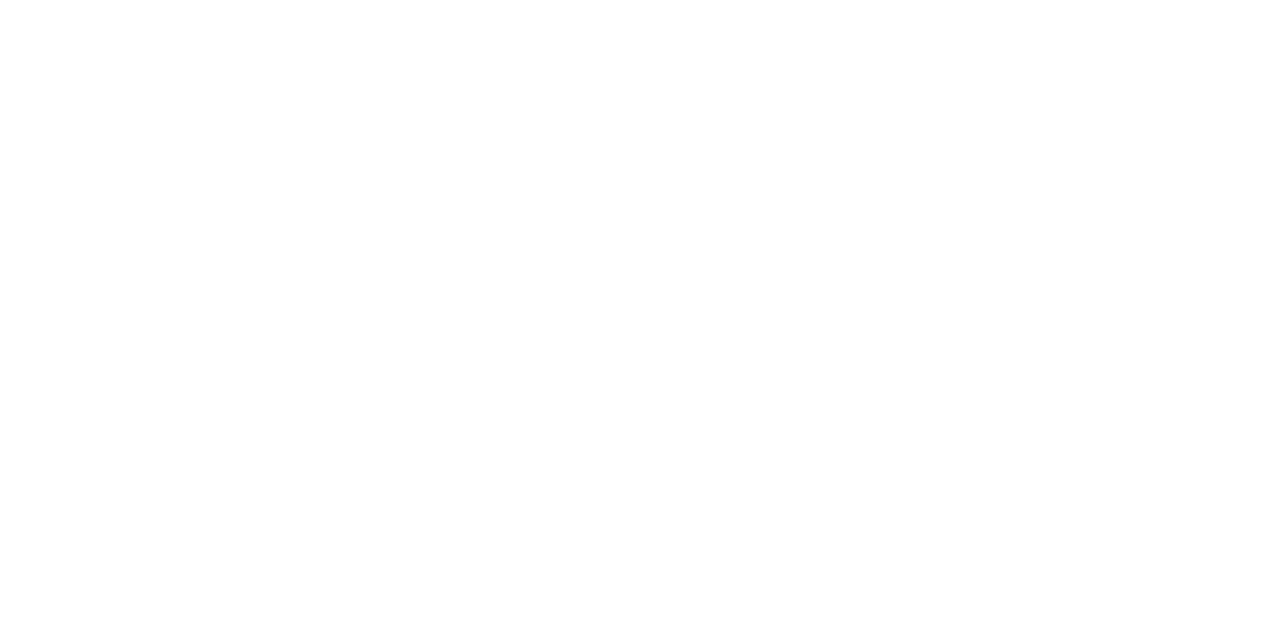
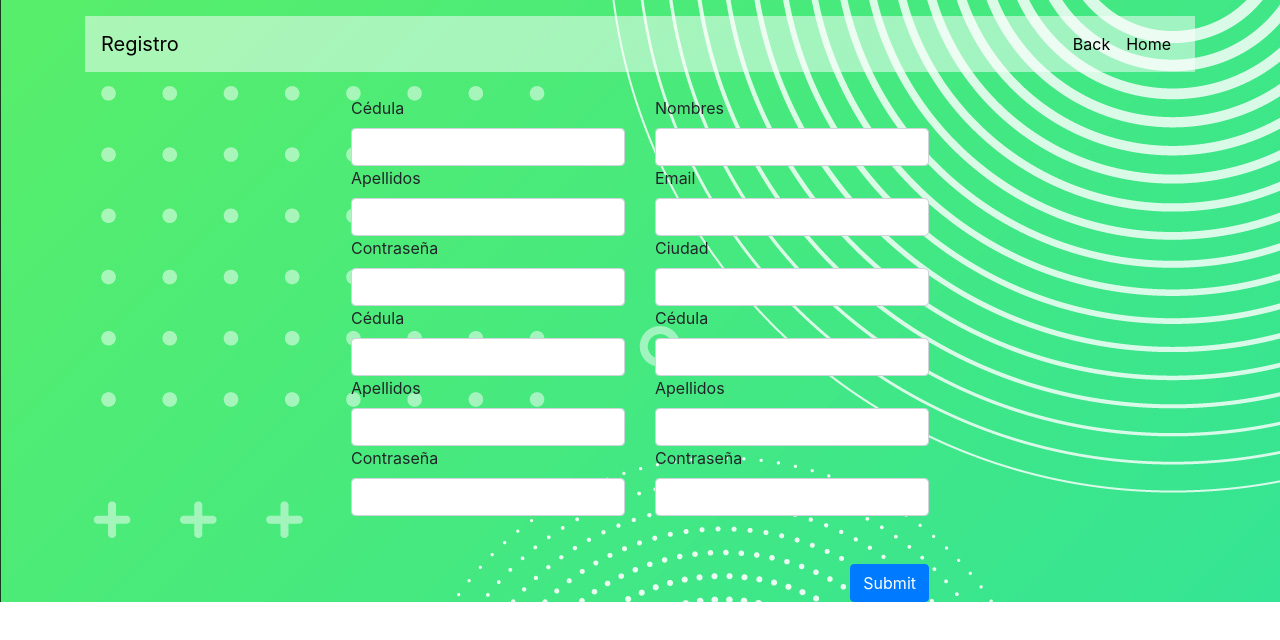
Before and after one commit to Jhusseth/Pets_Care, a Nuxt app in the folder Pets_Care_Nuxt/: page /registerColl in a window 1280 px wide. Before the commit this address had no page. Shown: the top 640 px of the page. Built offline with nearby package versions, Linux system fonts and the light colour scheme.

Commit message:
add components for registerUser and RegisterColl and add component headerregister

```diff
--- /dev/null
+++ b/Pets_Care_Nuxt/components/HeaderRegister.vue
@@ -0,0 +1,39 @@
+<template>
+    <div class = "container mt-3">
+        <nav class="navbar navbar-expand-lg">
+            <a class="navbar-brand" href="#">Registro</a>
+            <button class="navbar-toggler" type="button" data-toggle="collapse" data-target="#navbarSupportedContent" aria-controls="navbarSupportedContent" aria-expanded="false" aria-label="Toggle navigation">
+                <span class="navbar-toggler-icon"></span>
+            </button>
+            <div class="collapse navbar-collapse" id="navbarSupportedContent">
+                <ul class="navbar-nav ml-auto">
+                    <li class="nav-item active ">
+                        <a class="nav-link" href="/login">Back <span class="sr-only">(current)</span></a>
+                    </li>
+                    <li class="nav-item active ">
+                        <a class="nav-link" href="/">Home<span class="sr-only">(current)</span></a>
+                    </li>
+                </ul>
+            </div>
+        </nav>
+    </div>
+</template>
+
+<script>
+export default {
+    name: 'HeaderRegister'
+
+}
+</script>
+
+<style scoped>
+.navbar{
+    background-color: rgba(255,256,255,0.50);
+}
+.navbar-brand{
+    color:black
+}
+.nav-link{
+    color:black
+}
+</style>
--- /dev/null
+++ b/Pets_Care_Nuxt/pages/registerColl.vue
@@ -0,0 +1,58 @@
+<template>
+    <div class= "rows">
+        <div class= "row">
+            <HeaderRegister/>
+        </div>
+        <div class= "d-flex justify-content-center mt-4">
+            <form>
+                <div class="row">
+                    <div class="col">
+                        <label for="exampleInputEmail1">Cédula</label>
+                        <input type="email" class="form-control" id="exampleInputEmail1" aria-describedby="emailHelp">
+                        <label for="exampleInputEmail1">Apellidos</label>
+                        <input type="email" class="form-control" id="exampleInputEmail1" aria-describedby="emailHelp">
+                        <label for="exampleInputEmail1">Contraseña</label>
+                        <input type="email" class="form-control" id="exampleInputEmail1" aria-describedby="emailHelp">
+                        <label for="exampleInputEmail1">Cédula</label>
+                        <input type="email" class="form-control" id="exampleInputEmail1" aria-describedby="emailHelp">
+                        <label for="exampleInputEmail1">Apellidos</label>
+                        <input type="email" class="form-control" id="exampleInputEmail1" aria-describedby="emailHelp">
+                        <label for="exampleInputEmail1">Contraseña</label>
+                        <input type="email" class="form-control" id="exampleInputEmail1" aria-describedby="emailHelp">
+                    </div>
+                    <div class="col">
+                        <label for="exampleInputEmail1">Nombres</label>
+                        <input type="email" class="form-control" id="exampleInputEmail1" aria-describedby="emailHelp">
+                        <label for="exampleInputEmail1">Email</label>
+                        <input type="email" class="form-control" id="exampleInputEmail1" aria-describedby="emailHelp">
+                        <label for="exampleInputEmail1">Ciudad</label>
+                        <input type="email" class="form-control" id="exampleInputEmail1" aria-describedby="emailHelp">
+                        <label for="exampleInputEmail1">Cédula</label>
+                        <input type="email" class="form-control" id="exampleInputEmail1" aria-describedby="emailHelp">
+                        <label for="exampleInputEmail1">Apellidos</label>
+                        <input type="email" class="form-control" id="exampleInputEmail1" aria-describedby="emailHelp">
+                        <label for="exampleInputEmail1">Contraseña</label>
+                        <input type="email" class="form-control" id="exampleInputEmail1" aria-describedby="emailHelp">
+                    </div>
+                </div>
+                <div class= "d-flex justify-content-end mt-5">
+                    <button type="submit" class="btn btn-primary">Submit</button>
+                </div>
+            </form>
+        </div>
+    </div>
+</template>
+
+<script>
+import HeaderRegister from '../components/HeaderRegister'
+export default {
+    name: 'RegisterColl',
+     components:{
+        HeaderRegister
+    }
+}
+</script>
+
+<style>
+
+</style>
--- /dev/null
+++ b/Pets_Care_Nuxt/pages/registerUser.vue
@@ -0,0 +1,61 @@
+<template>
+    <div class= "rows">
+        <div class= "row">
+            <HeaderRegister/>
+        </div>
+        <div class= "d-flex justify-content-center mt-4">
+            <form>
+                <div class="row">
+                    <div class="col">
+                        <label for="exampleInputEmail1">Cédula</label>
+                        <input type="email" class="form-control" id="exampleInputEmail1" aria-describedby="emailHelp">
+                        <label for="exampleInputEmail1">Apellidos</label>
+                        <input type="email" class="form-control" id="exampleInputEmail1" aria-describedby="emailHelp">
+                        <label for="exampleInputEmail1">Contraseña</label>
+                        <input type="email" class="form-control" id="exampleInputEmail1" aria-describedby="emailHelp">
+                        <label for="exampleInputEmail1">Cédula</label>
+                        <input type="email" class="form-control" id="exampleInputEmail1" aria-describedby="emailHelp">
+                        <label for="exampleInputEmail1">Apellidos</label>
+                        <input type="email" class="form-control" id="exampleInputEmail1" aria-describedby="emailHelp">
+                        <label for="exampleInputEmail1">Contraseña</label>
+                        <input type="email" class="form-control" id="exampleInputEmail1" aria-describedby="emailHelp">
+                    </div>
+                    <div class="col">
+                        <label for="exampleInputEmail1">Nombres</label>
+                        <input type="email" class="form-control" id="exampleInputEmail1" aria-describedby="emailHelp">
+                        <label for="exampleInputEmail1">Email</label>
+                        <input type="email" class="form-control" id="exampleInputEmail1" aria-describedby="emailHelp">
+                        <label for="exampleInputEmail1">Ciudad</label>
+                        <input type="email" class="form-control" id="exampleInputEmail1" aria-describedby="emailHelp">
+                        <label for="exampleInputEmail1">Cédula</label>
+                        <input type="email" class="form-control" id="exampleInputEmail1" aria-describedby="emailHelp">
+                        <label for="exampleInputEmail1">Apellidos</label>
+                        <input type="email" class="form-control" id="exampleInputEmail1" aria-describedby="emailHelp">
+                        <label for="exampleInputEmail1">Contraseña</label>
+                        <input type="email" class="form-control" id="exampleInputEmail1" aria-describedby="emailHelp">
+                    </div>
+                </div>
+                <div class= "d-flex justify-content-end mt-5">
+                    <button type="submit" class="btn btn-primary">Submit</button>
+                </div>
+            </form>
+        </div>
+    </div>
+</template>
+
+<script>
+import HeaderRegister from '../components/HeaderRegister'
+export default {
+    name: 'RegisterUser',
+    components:{
+        HeaderRegister
+    }
+}
+</script>
+
+<style scoped>
+/* .rows{
+    background:silver;
+} */
+
+</style>
```
